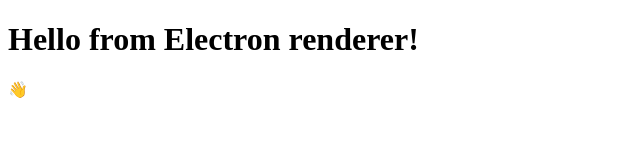
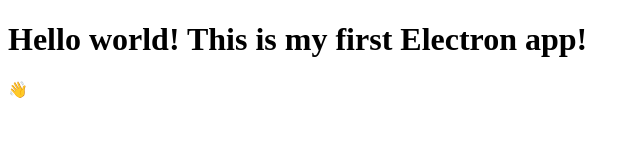
Before and after one commit to iremkaynar/my-electron-app, an Electron app: page index.html in a window 800 px wide. Shown: the whole page, without its empty margins (0-640 px from the left). Drawn offline with Linux system fonts and the light colour scheme.

Commit message:
Updated h1 text in index.html

```diff
--- a/index.html
+++ b/index.html
@@ -11,10 +11,10 @@
       http-equiv="X-Content-Security-Policy"
       content="default-src 'self'; script-src 'self'"
     />
-    <title>Hello from Electron renderer!</title>
+    <title>My First Electron App!</title>
   </head>
   <body>
-    <h1>Hello from Electron renderer!</h1>
+    <h1>Hello world! This is my first Electron app!</h1>
     <p>👋</p>
   </body>
 </html>
```
